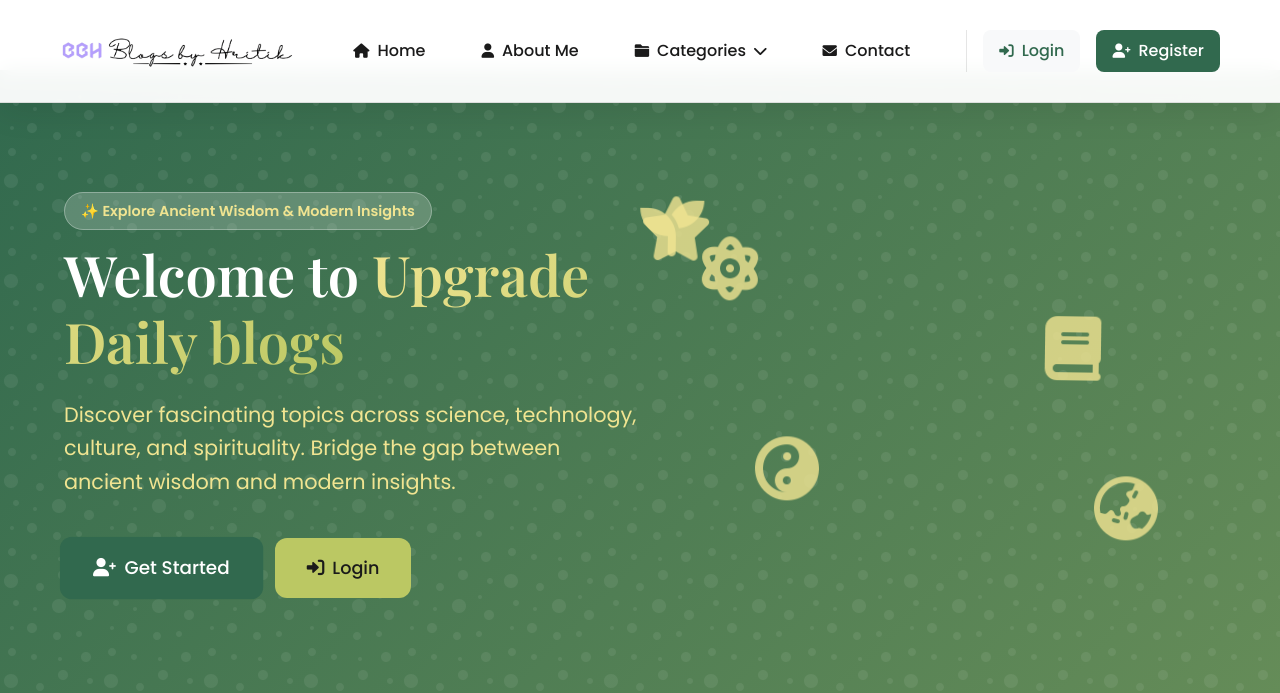
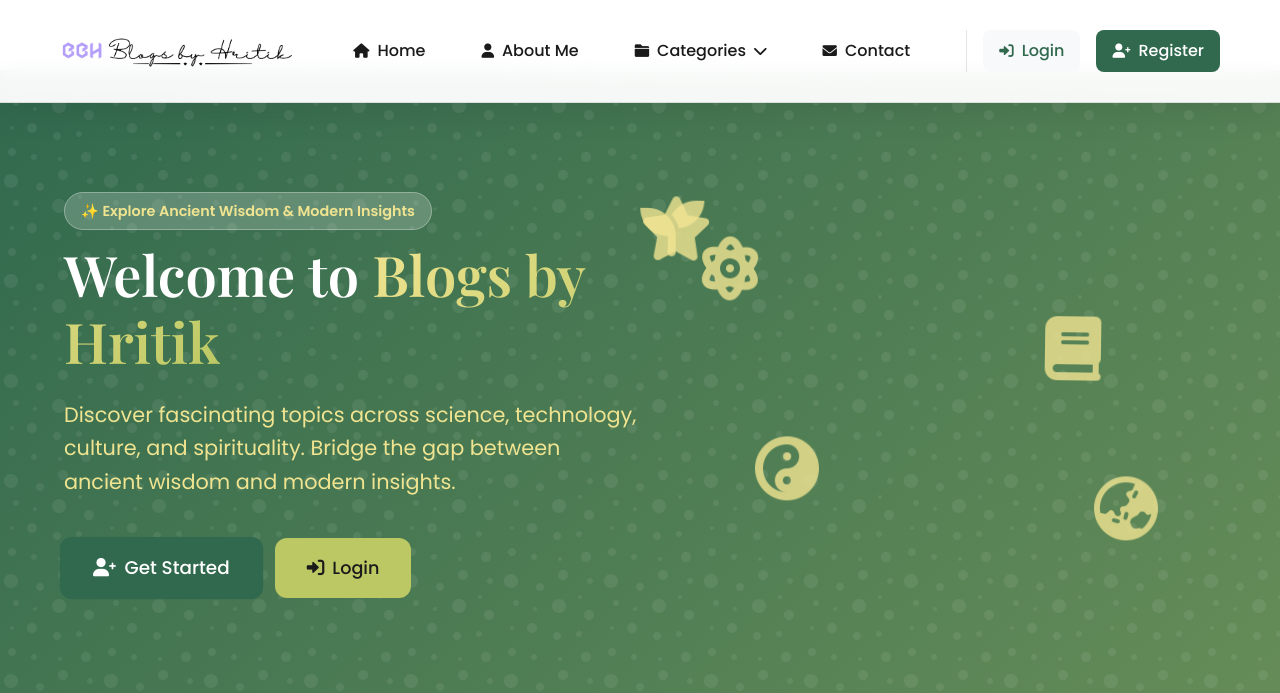
Before and after one commit to hrcguru/Blog_Webpage, a Flask app: page / in a window 1280 px wide. Shown: the top 693 px of the page. Run offline with Flask 3, Linux system fonts and the light colour scheme; some web fonts are replaced.

Commit message:
index.html

```diff
--- a/blog_website/templates/index.html
+++ b/blog_website/templates/index.html
@@ -1,6 +1,6 @@
 {% extends "base.html" %}
 
-{% block title %}Home - Upgrade Daily{% endblock %}
+{% block title %}Home - Blogs by Hritik{% endblock %}
 
 {% block content %}
 <section class="hero-section">
@@ -10,7 +10,7 @@
                 <div class="hero-badge">
                     <span>✨ Explore Ancient Wisdom & Modern Insights</span>
                 </div>
-                <h1 class="hero-title">Welcome to <span class="gradient-text">Upgrade Daily blogs</span></h1>
+                <h1 class="hero-title">Welcome to <span class="gradient-text">Blogs by Hritik </span></h1>
                 <p class="hero-subtitle">Discover fascinating topics across science, technology, culture, and spirituality. Bridge the gap between ancient wisdom and modern insights.</p>
                 {% if not session.user_id %}
                 <div class="hero-buttons">
```
